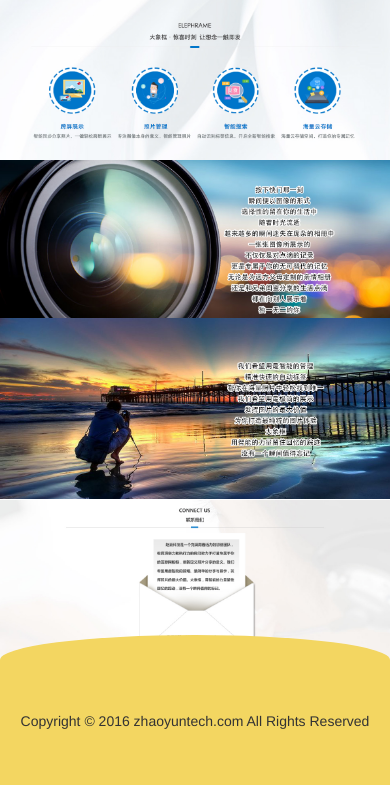
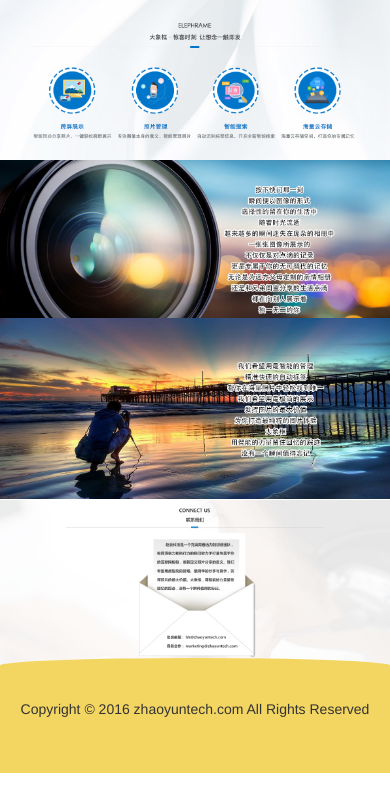
Before and after one commit to elephrame2/elephrame2.github.io, a plain HTML site: page index.html in a window 390 px wide. Shown: the part 1395-2180 px from the top of the page. Drawn offline with Linux system fonts and the light colour scheme.

Commit message:
minor css fix

```diff
--- a/css/one-page-wonder.css
+++ b/css/one-page-wonder.css
@@ -294,6 +294,16 @@ footer{
       margin-left: 2vw;
     margin-top: -26px;
     }
+
+    .footer-top {
+        display: block;
+        width: 100%;
+        height: 15px !important;
+        background-color: #f3d661;
+        border-top-left-radius: 50%;
+        border-top-right-radius: 50%;
+        margin-top: -12px !important;
+    }
 }
 
 @media(max-width:375px) {
```
